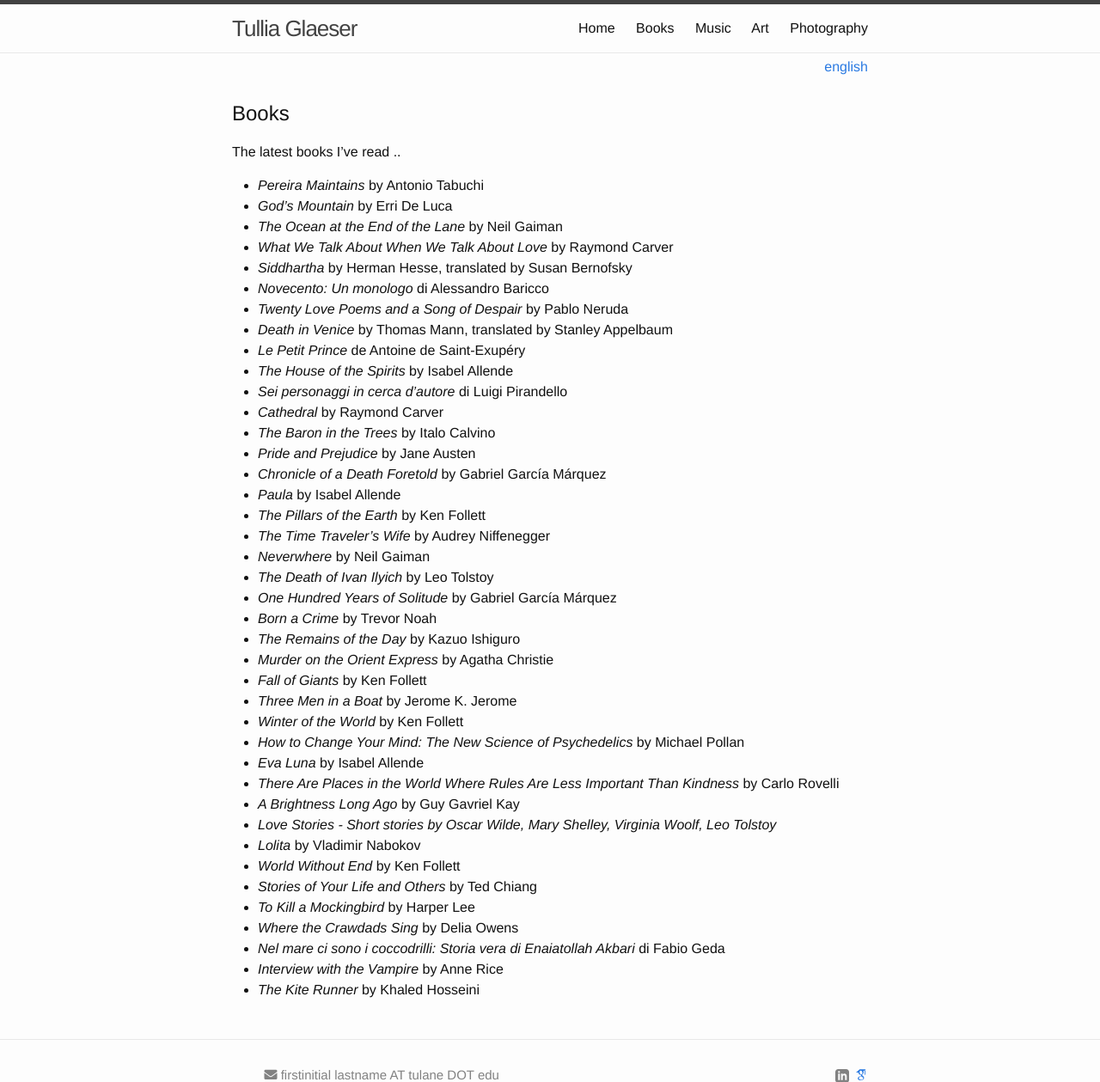
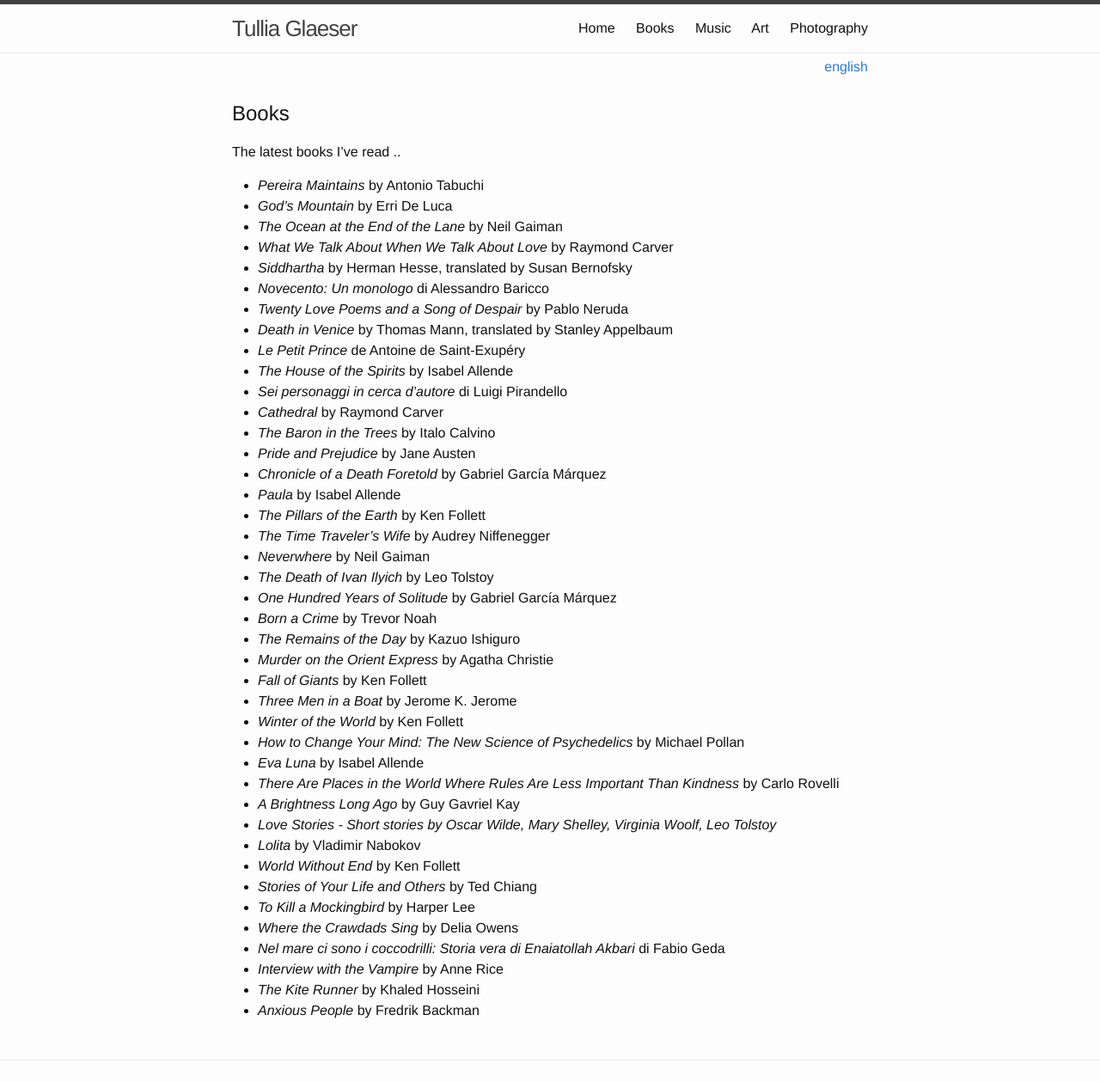
Before and after one commit to tamglaeser/tamglaeser.github.io, a Jekyll site: the page built from books.md, in a window 1280 px wide, cut to the strip 0-1259 px from the top of the page. Shown: the whole strip at 86% size. Built offline with Jekyll 4.4.1, drawn with Linux system fonts in a browser that asks for light colours; nearby versions of some CDN libraries; some web fonts are replaced.

Commit message:
Update books.md

```diff
--- a/books.md
+++ b/books.md
@@ -50,3 +50,4 @@
 - _Nel mare ci sono i coccodrilli: Storia vera di Enaiatollah Akbari_ di Fabio Geda
 - _Interview with the Vampire_ by Anne Rice
 - _The Kite Runner_ by Khaled Hosseini
+- _Anxious People_ by Fredrik Backman
```
